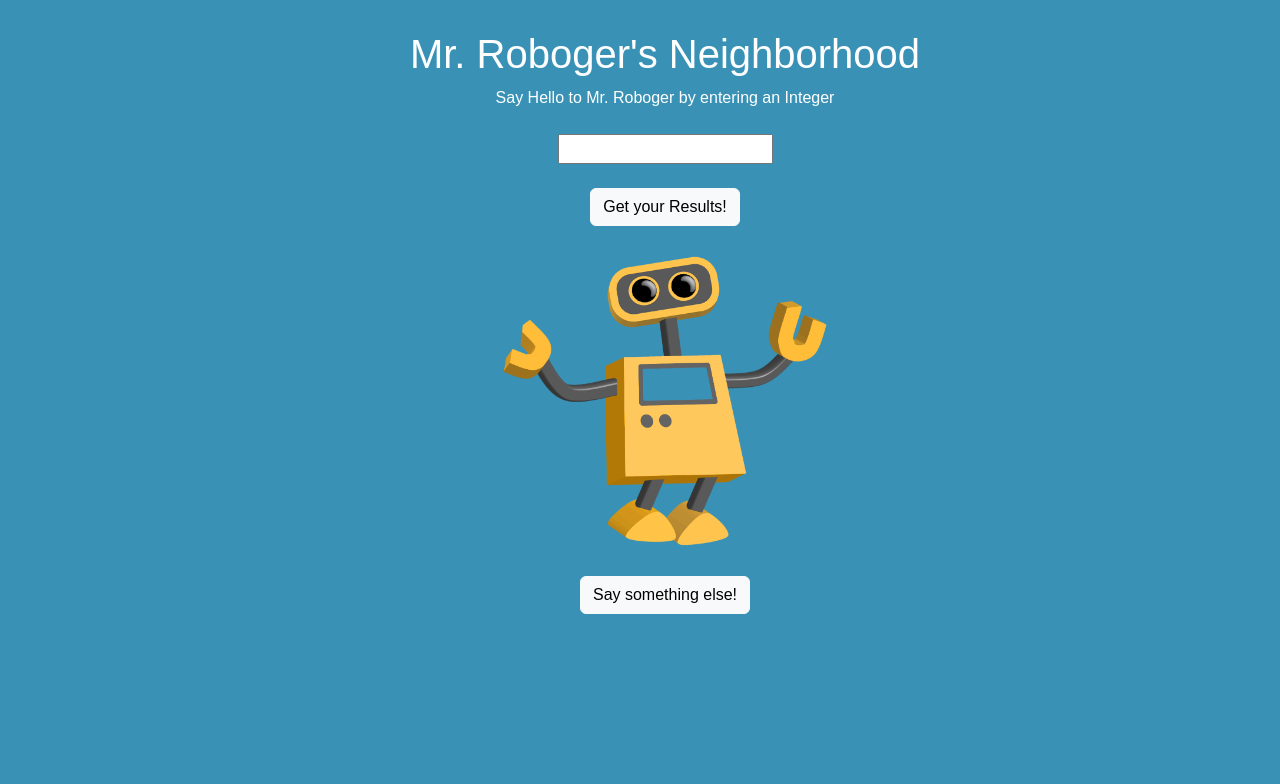
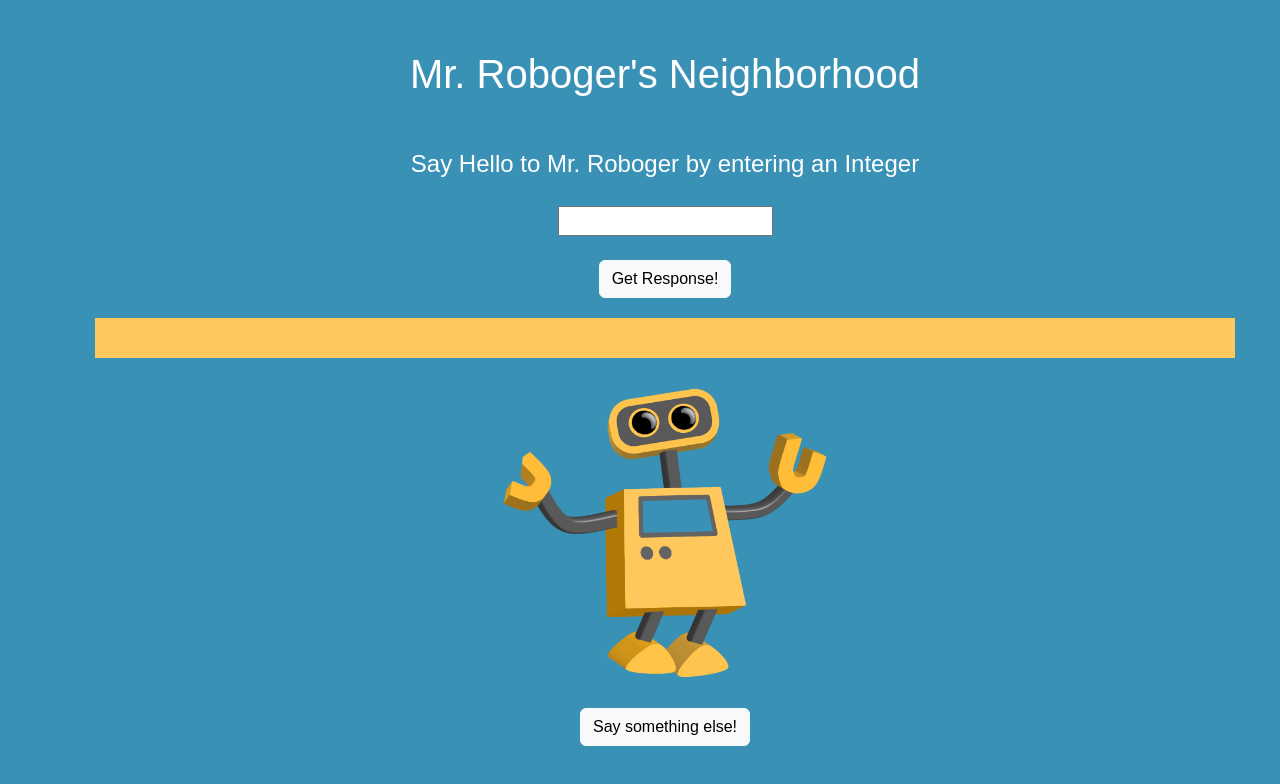
Before and after one commit to SierraProgramPioneer/mr_robogers_neighborhood, a plain HTML site: page index.html in a window 1280 px wide. Both pictures are taken after a click on the button "Say something else!". Drawn offline with nearby package versions, Linux system fonts and the light colour scheme.

Commit message:
Display response in the DOM and enable Clear button function

```diff
--- a/css/styles.css
+++ b/css/styles.css
@@ -6,8 +6,25 @@ body {
     padding-left: 50px;
 }
 
+.row {
+    padding: 20px;
+}
+
+#response {
+    background-color: #ffc85e;
+    font-size: 24px;
+    align-items: center;
+    justify-content: center;
+    text-align: center;
+    padding: 20px;
+}
+
 img {
     height: 350px;
     width: auto;
     padding: 30px;
 }
+
+label {
+    font-size: 24px;
+}
--- a/index.html
+++ b/index.html
@@ -24,9 +24,13 @@
                     <input type="number" name="number" id="number">
                     <br><br>
 
-                    <button type="submit" class="btn btn-light">Get your Results!</button>
+                    <button type="submit" class="btn btn-light">Get Response!</button>
                 </form>
             </div>
+        </div>
+
+        <div class="row" id="response">
+            <h2></h2>
         </div>
 
         <img src="images/robot.png" alt="A picture of a cute robot">
--- a/js/scripts.js
+++ b/js/scripts.js
@@ -5,13 +5,15 @@
 function clearResults() {
     const clear = document.getElementById("clear")
     clear.addEventListener("click", function () {
-        console.log("Clear");
+        let responseField = document.getElementById("response");
+        responseField.innerText = "";
     })
 }
 
 
 function respond(response) {
-    console.log(response)
+    let responseField = document.getElementById("response");
+    responseField.innerText = response;
 }
 
 
```
